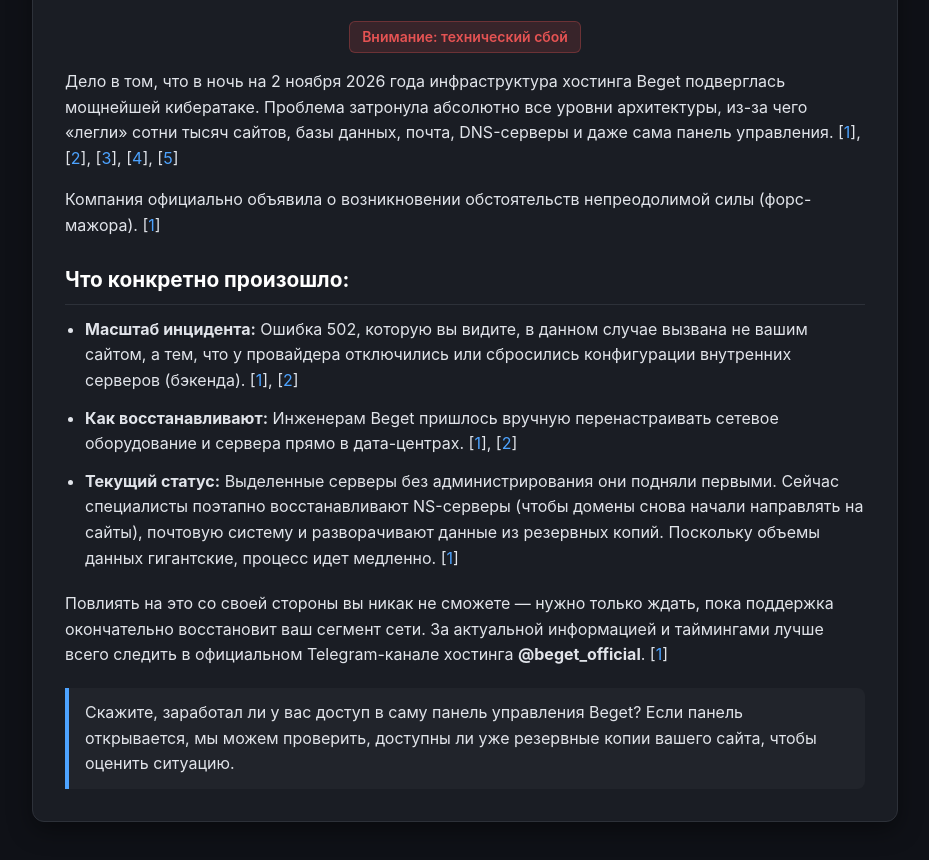
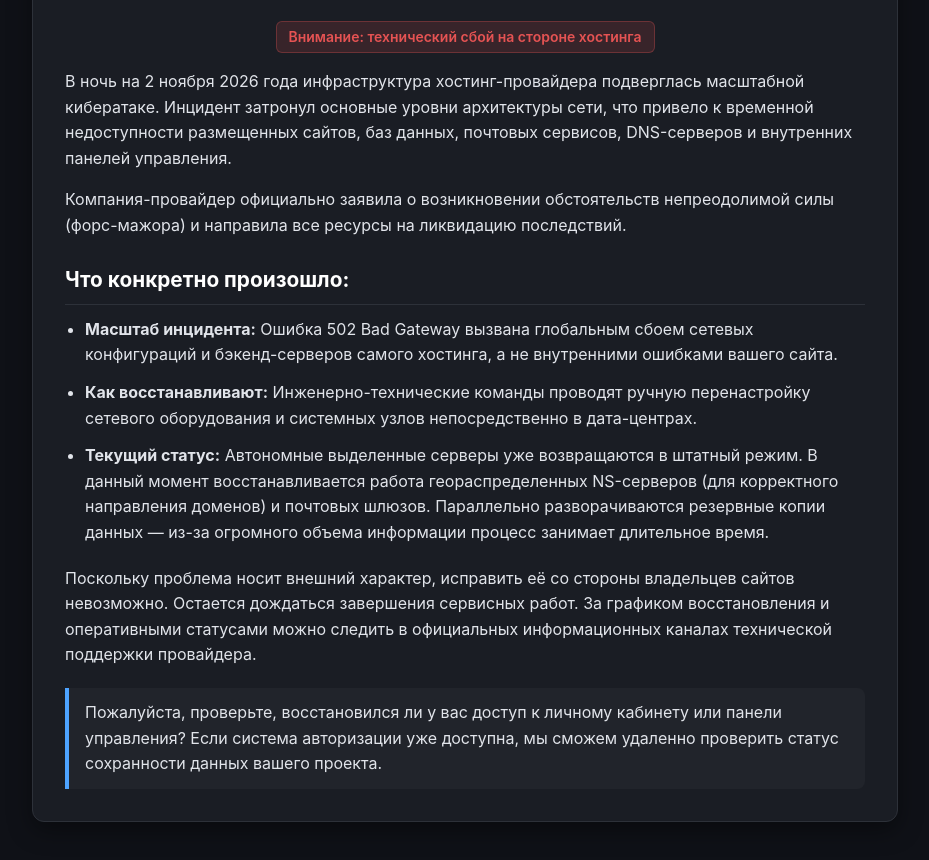
Before and after one commit to amurkotgames/AmurKot, a plain HTML site: page index.html in a window 1280 px wide. Shown: the part 164-1024 px from the top of the page, without its empty margins (175-1104 px from the left). Drawn offline with Linux system fonts and the light colour scheme.

Commit message:
Update index.html

```diff
--- a/index.html
+++ b/index.html
@@ -106,50 +106,35 @@
 
     <div class="container">
         <div class="header">
-            <img src="https://allwebs.ru/images/2026/06/14/089a69dbe189c159910566e67e04faf0.png" alt="1000031991" border="0">
+            <img src="https://allwebs.ru/images/2026/06/14/089a69dbe189c159910566e67e04faf0.png" alt="Сбой инфраструктуры" border="0">
         </div>
 
         <div style="text-align: center;">
-            <div class="alert-badge">Внимание: технический сбой</div>
+            <div class="alert-badge">Внимание: технический сбой на стороне хостинга</div>
         </div>
 
-        <p>Дело в том, что в ночь на 2 ноября 2026 года инфраструктура хостинга Beget подверглась мощнейшей кибератаке. Проблема затронула абсолютно все уровни архитектуры, из-за чего «легли» сотни тысяч сайтов, базы данных, почта, DNS-серверы и даже сама панель управления.
-            [<a href="https://skillbox.ru/media/code/u-beget-proizoshyel-masshtabnyy-sboy-ne-rabotayut-sayty-i-virtualnye-servery/" target="_blank">1</a>],
-            [<a href="https://habr.com/ru/news/1102974/" target="_blank">2</a>],
-            [<a href="https://gogov.ru/news/941573" target="_blank">3</a>],
-            [<a href="https://expert.ru/news/hosting-provayder-beget-soobschil-o-krupnom-sboe" target="_blank">4</a>],
-            [<a href="https://www.fontanka.ru/2026/11/02/76739053/" target="_blank">5</a>]
-        </p>
+        <p>В ночь на 2 ноября 2026 года инфраструктура хостинг-провайдера подверглась масштабной кибератаке. Инцидент затронул основные уровни архитектуры сети, что привело к временной недоступности размещенных сайтов, баз данных, почтовых сервисов, DNS-серверов и внутренних панелей управления.</p>
 
-        <p>Компания официально объявила о возникновении обстоятельств непреодолимой силы (форс-мажора).
-            [<a href="https://habr.com/ru/news/1102974/" target="_blank">1</a>]
-        </p>
+        <p>Компания-провайдер официально заявила о возникновении обстоятельств непреодолимой силы (форс-мажора) и направила все ресурсы на ликвидацию последствий.</p>
 
         <h2>Что конкретно произошло:</h2>
 
         <ul>
             <li>
-                <strong>Масштаб инцидента:</strong> Ошибка 502, которую вы видите, в данном случае вызвана не вашим сайтом, а тем, что у провайдера отключились или сбросились конфигурации внутренних серверов (бэкенда).
-                [<a href="https://vc.ru/services/3232261-kiberataka-na-beget-massovyy-sboy-hostinga-i-forz-major" target="_blank">1</a>],
-                [<a href="https://skillbox.ru/media/code/u-beget-proizoshyel-masshtabnyy-sboy-ne-rabotayut-sayty-i-virtualnye-servery/" target="_blank">2</a>]
+                <strong>Масштаб инцидента:</strong> Ошибка 502 Bad Gateway вызвана глобальным сбоем сетевых конфигураций и бэкенд-серверов самого хостинга, а не внутренними ошибками вашего сайта.
             </li>
             <li>
-                <strong>Как восстанавливают:</strong> Инженерам Beget пришлось вручную перенастраивать сетевое оборудование и сервера прямо в дата-центрах.
-                [<a href="https://expert.ru/news/hosting-provayder-beget-soobschil-o-krupnom-sboe" target="_blank">1</a>],
-                [<a href="https://www.fontanka.ru/2026/11/02/76739053/" target="_blank">2</a>]
+                <strong>Как восстанавливают:</strong> Инженерно-технические команды проводят ручную перенастройку сетевого оборудования и системных узлов непосредственно в дата-центрах.
             </li>
             <li>
-                <strong>Текущий статус:</strong> Выделенные серверы без администрирования они подняли первыми. Сейчас специалисты поэтапно восстанавливают NS-серверы (чтобы домены снова начали направлять на сайты), почтовую систему и разворачивают данные из резервных копий. Поскольку объемы данных гигантские, процесс идет медленно.
-                [<a href="https://habr.com/ru/news/1102444/" target="_blank">1</a>]
+                <strong>Текущий статус:</strong> Автономные выделенные серверы уже возвращаются в штатный режим. В данный момент восстанавливается работа геораспределенных NS-серверов (для корректного направления доменов) и почтовых шлюзов. Параллельно разворачиваются резервные копии данных — из-за огромного объема информации процесс занимает длительное время.
             </li>
         </ul>
 
-        <p>Повлиять на это со своей стороны вы никак не сможете — нужно только ждать, пока поддержка окончательно восстановит ваш сегмент сети. За актуальной информацией и таймингами лучше всего следить в официальном Telegram-канале хостинга <strong>@beget_official</strong>.
-            [<a href="https://vc.ru/services/3232261-kiberataka-na-beget-massovyy-sboy-hostinga-i-forz-major" target="_blank">1</a>]
-        </p>
+        <p>Поскольку проблема носит внешний характер, исправить её со стороны владельцев сайтов невозможно. Остается дождаться завершения сервисных работ. За графиком восстановления и оперативными статусами можно следить в официальных информационных каналах технической поддержки провайдера.</p>
 
         <div class="highlight-box">
-            <p style="margin: 0;">Скажите, заработал ли у вас доступ в саму панель управления Beget? Если панель открывается, мы можем проверить, доступны ли уже резервные копии вашего сайта, чтобы оценить ситуацию.</p>
+            <p style="margin: 0;">Пожалуйста, проверьте, восстановился ли у вас доступ к личному кабинету или панели управления? Если система авторизации уже доступна, мы сможем удаленно проверить статус сохранности данных вашего проекта.</p>
         </div>
     </div>
 
```
